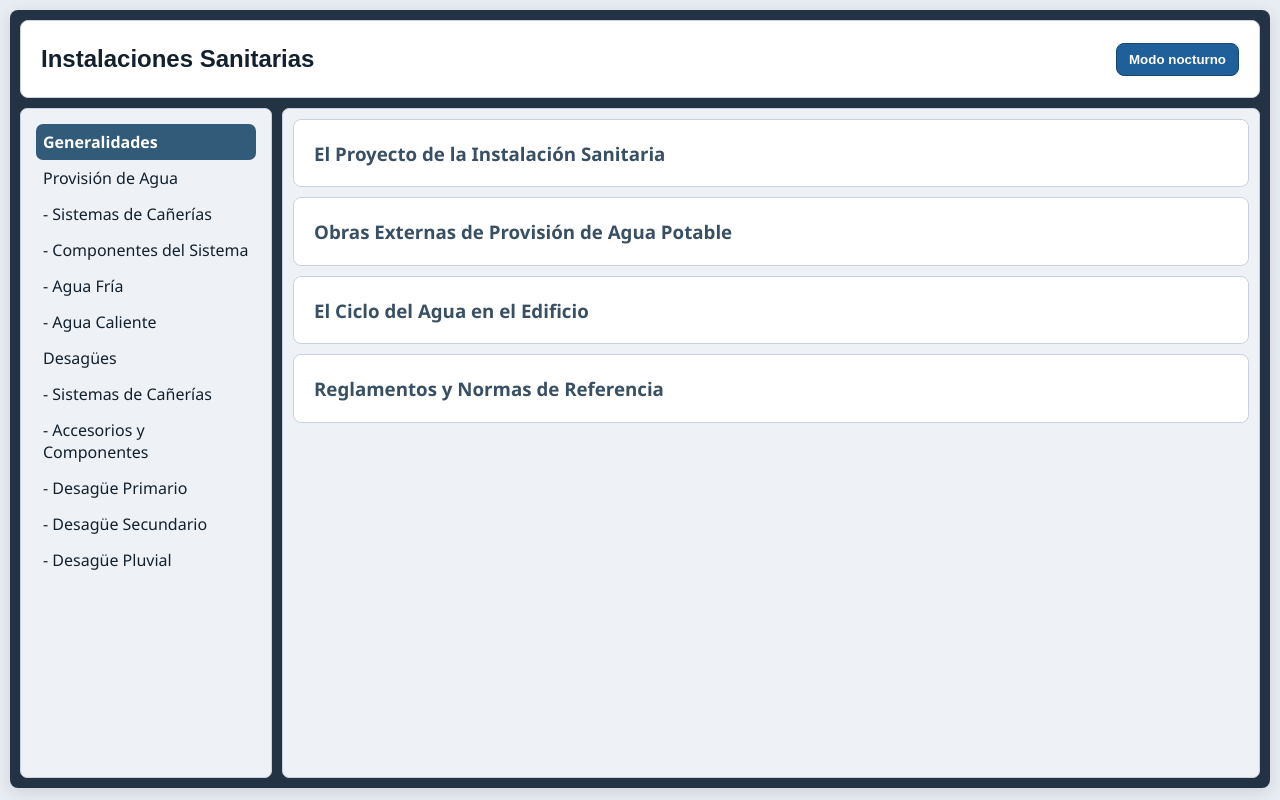
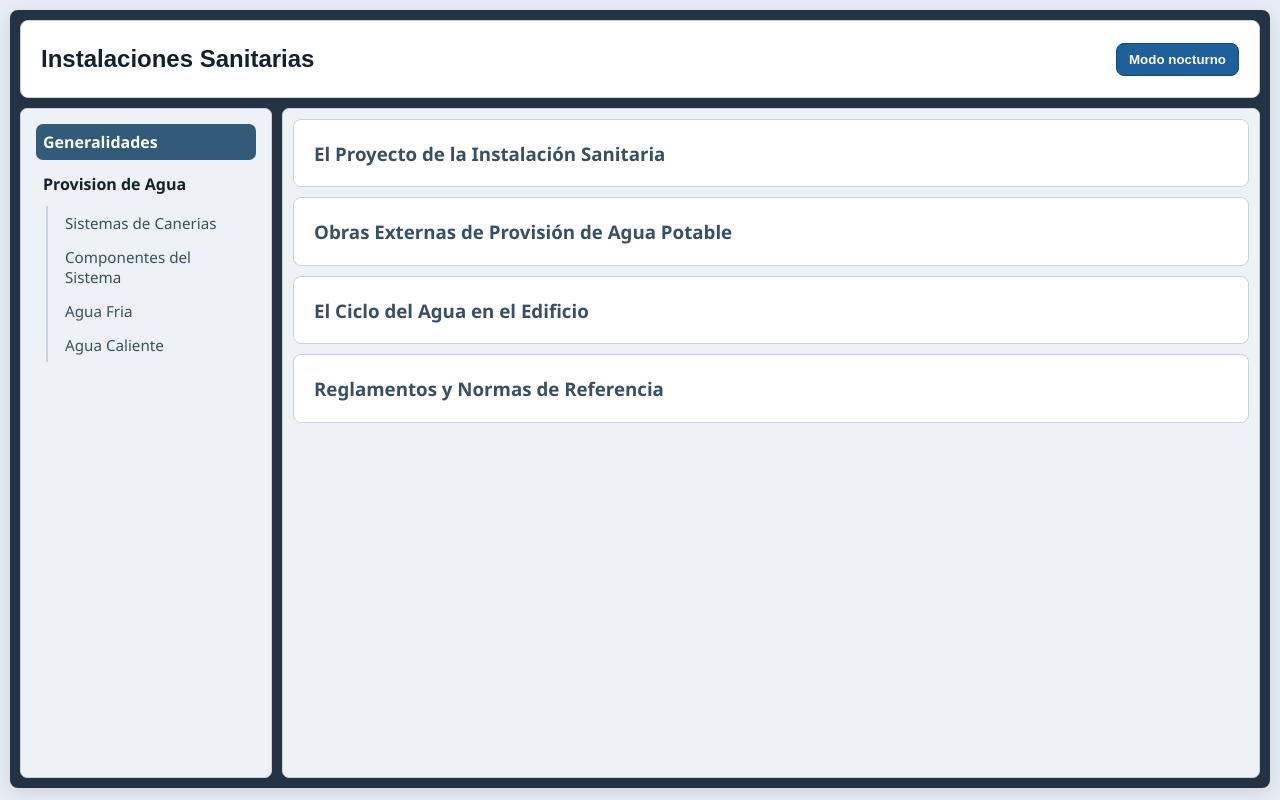
Before and after one commit to jonahsly/binstallations, a React (Create React App) app: page /sanitaria in a window 1280 px wide. Built offline with nearby package versions, Linux system fonts and the light colour scheme.

Commit message:
structure & visuals rework

```diff
--- a/src/components/LeftSideBar/LeftSideBar.css
+++ b/src/components/LeftSideBar/LeftSideBar.css
@@ -9,38 +9,71 @@
   transition: background-color 0.3s, border-color 0.3s;
 }
 
-.left-sidebar-header {
-  display: none;
+/* Shared reset for both first-level topics and nested subtopic lists. */
+.left-sidebar-list,
+.theme-sublist {
+  list-style: none;
+  margin: 0;
+  padding: 0;
 }
 
-.left-sidebar ul {
-  list-style: none;
-  padding: 0;
-  margin: 0;
+.theme-group + .theme-group {
+  margin-top: 6px;
 }
 
-.left-sidebar li {
+/* Visual nesting cue for subtopics under each parent topic. */
+.theme-sublist {
+  margin-top: 4px;
+  margin-left: 10px;
+  padding-left: 10px;
+  border-left: 2px solid var(--border-color);
+}
+
+.theme-item {
+  width: 100%;
+  border: none;
+  background: transparent;
   color: var(--text-primary);
   padding: 7px;
+  text-align: left;
   cursor: pointer;
   transition: background-color 0.2s, color 0.2s;
   border-radius: 7px;
-  font-weight: 500;
+  font: inherit;
 }
 
-.left-sidebar li:hover,
-.left-sidebar li.active {
+.theme-parent {
+  font-weight: 700;
+}
+
+.theme-child {
+  font-size: 0.95rem;
+  font-weight: 500;
+  color: var(--text-secondary);
+}
+
+.theme-item:hover {
   background-color: var(--hover-bg);
   color: var(--hover-text);
 }
 
-.left-sidebar li.active {
+.theme-item.active {
   background-color: var(--active-bg);
-  font-weight: 700;
   color: var(--active-text);
 }
 
+.theme-parent.active-parent:not(.active) {
+  background-color: var(--hover-bg);
+  color: var(--hover-text);
+}
+
+.theme-item:focus-visible {
+  outline: 2px solid var(--accent);
+  outline-offset: 2px;
+}
+
 @media (max-width: 900px) {
+  /* Off-canvas drawer pattern for mobile topic navigation. */
   .left-sidebar.mobile-drawer {
     position: absolute;
     top: 5px;
@@ -57,24 +90,4 @@
   .left-sidebar.mobile-drawer.open {
     transform: translateX(0);
   }
-
-  .left-sidebar.mobile-drawer .left-sidebar-header {
-    display: flex;
-    align-items: center;
-    justify-content: space-between;
-    gap: 8px;
-    margin-bottom: 10px;
-    color: var(--text-primary);
-    font-weight: 700;
-  }
-
-  .left-sidebar-close {
-    border: 1px solid var(--button-border);
-    background: var(--button-bg);
-    color: var(--button-text);
-    border-radius: 6px;
-    padding: 6px 10px;
-    cursor: pointer;
-    font-weight: 600;
-  }
 }
--- a/src/components/LeftSideBar/LeftSideBar.tsx
+++ b/src/components/LeftSideBar/LeftSideBar.tsx
@@ -2,20 +2,32 @@ import React from 'react';
 import { useAppContext } from '../../context/AppContext';
 import './LeftSideBar.css';
 
-const themes = [
+type ThemeItem = {
+  id: string;
+  label: string;
+};
+
+type ThemeGroup = ThemeItem & {
+  children?: ThemeItem[];
+};
+
+// Parent topics and subtopics used by the sidebar navigation.
+export const themeGroups: ThemeGroup[] = [
   { id: 'tema1', label: 'Generalidades' },
-  { id: 'tema2', label: 'Provisión de Agua' },
-  { id: 'tema3', label: '- Sistemas de Cañerías' },
-  { id: 'tema4', label: '- Componentes del Sistema' },
-  { id: 'tema5', label: '- Agua Fría' },
-  { id: 'tema6', label: '- Agua Caliente' },
-  { id: 'tema7', label: 'Desagües' },
-  { id: 'tema8', label: '- Sistemas de Cañerías' },
-  { id: 'tema9', label: '- Accesorios y Componentes' },
-  { id: 'tema10', label: '- Desagüe Primario' },
-  { id: 'tema11', label: '- Desagüe Secundario' },
-  { id: 'tema12', label: '- Desagüe Pluvial' },
+  {
+    id: 'tema2',
+    label: 'Provision de Agua',
+    children: [
+      { id: 'tema3', label: 'Sistemas de Canerias' },
+      { id: 'tema4', label: 'Componentes del Sistema' },
+      { id: 'tema5', label: 'Agua Fria' },
+      { id: 'tema6', label: 'Agua Caliente' },
+    ],
+  },
 ];
+
+// Flat index for quick lookups (mobile header label, validations, etc.).
+export const themes: ThemeItem[] = themeGroups.flatMap((group) => [group, ...(group.children ?? [])]);
 
 type LeftSidebarProps = {
   id?: string;
@@ -30,29 +42,48 @@ const LeftSidebar: React.FC<LeftSidebarProps> = ({ id, className = '', isMobile
 
   const handleThemeSelect = (themeId: string) => {
     setSelectedTheme(themeId);
+    // On mobile, selecting a topic should also close the drawer.
     if (isMobile) onClose?.();
   };
 
   return (
     <aside id={id} className={sidebarClassName}>
-      {isMobile && (
-        <div className="left-sidebar-header">
-          <span>Temas</span>
-          <button type="button" className="left-sidebar-close" onClick={onClose} aria-label="Cerrar menu">
-            Cerrar
-          </button>
-        </div>
-      )}
-      <ul>
-        {themes.map((theme) => (
-          <li
-            key={theme.id}
-            className={selectedTheme === theme.id ? 'active' : ''}
-            onClick={() => handleThemeSelect(theme.id)}
-          >
-            {theme.label}
-          </li>
-        ))}
+      <ul className="left-sidebar-list">
+        {/* Render parents first and group related subtopics directly below each parent. */}
+        {themeGroups.map((group) => {
+          const hasChildren = Boolean(group.children?.length);
+          const isParentSelected = selectedTheme === group.id;
+          // Highlight the parent when any of its children is active.
+          const hasActiveChild = group.children?.some((child) => child.id === selectedTheme) ?? false;
+
+          return (
+            <li key={group.id} className="theme-group">
+              <button
+                type="button"
+                className={`theme-item theme-parent ${isParentSelected ? 'active' : ''} ${hasActiveChild ? 'active-parent' : ''}`}
+                onClick={() => handleThemeSelect(group.id)}
+              >
+                {group.label}
+              </button>
+
+              {hasChildren && (
+                <ul className="theme-sublist">
+                  {group.children!.map((child) => (
+                    <li key={child.id}>
+                      <button
+                        type="button"
+                        className={`theme-item theme-child ${selectedTheme === child.id ? 'active' : ''}`}
+                        onClick={() => handleThemeSelect(child.id)}
+                      >
+                        {child.label}
+                      </button>
+                    </li>
+                  ))}
+                </ul>
+              )}
+            </li>
+          );
+        })}
       </ul>
     </aside>
   );
--- a/src/contents/generalContent.css
+++ b/src/contents/generalContent.css
@@ -23,13 +23,28 @@
   border-radius: 8px;
   box-shadow: 0 4px rgba(0, 0, 0, 0.4);
 }
+
+/* Legacy overlay badge kept hidden to avoid showing placeholder labels (e.g. "Abrazadera"). */
 .texto-overlay {
+  display: none !important;
+}
+
+/* Optional per-image caption for future descriptions. */
+.imagen-caption {
   position: absolute;
   bottom: 10px;
-  right: 100px;
+  left: 50%;
+  transform: translateX(-50%);
   background-color: rgba(0, 0, 0, 0.6);
-  color: rgb(214, 28, 28);
-  padding: 5px 10px;
+  color: #ffffff;
+  padding: 4px 8px;
   border-radius: 6px;
-  font-size: 14px;
+  font-size: 12px;
+  line-height: 1.2;
+  text-align: center;
+  max-width: calc(100% - 16px);
 }
+
+.imagen-caption:empty {
+  display: none;
+}
--- a/src/librarys/imageLibrary.tsx
+++ b/src/librarys/imageLibrary.tsx
@@ -26,7 +26,7 @@ import img12a from "../assets/img_af/acc12a.png";
 import img12b from "../assets/img_af/acc12b.png";
 import img13a from "../assets/img_af/acc13a.png";
 import img13b from "../assets/img_af/acc13b.png";
-import img13c from "../assets/img_af/acc13a.png";
+import img13c from "../assets/img_af/acc13c.png";
 import img14a from "../assets/img_af/acc14a.png";
 import img14b from "../assets/img_af/acc14b.png";
 import img14c from "../assets/img_af/acc14c.png";
--- a/src/pages/Home.css
+++ b/src/pages/Home.css
@@ -21,6 +21,11 @@
   }
 
   .mobile-theme-bar {
+    display: none;
+  }
+
+  /* Current selected theme shown in the mobile top bar. */
+  .mobile-theme-current {
     display: none;
   }
 
@@ -54,13 +59,37 @@
 
     .mobile-theme-bar {
       display: flex;
-      justify-content: flex-start;
+      align-items: center;
+      gap: 8px;
+      margin: 5px;
+      min-width: 0;
+    }
+
+    .mobile-theme-toggle {
+      margin: 0;
+      flex-shrink: 0;
+    }
+
+    .mobile-theme-current {
+      display: block;
+      flex: 1;
+      min-width: 0;
+      padding: 8px 10px;
+      border-radius: 8px;
+      border: 1px solid var(--border-color);
+      background-color: var(--surface-1);
+      color: var(--text-primary);
+      font-weight: 600;
+      white-space: nowrap;
+      overflow: hidden;
+      text-overflow: ellipsis;
     }
 
     .main-area {
       min-height: 0;
     }
 
+    /* Backdrop closes the sidebar when tapping outside on mobile. */
     .sidebar-backdrop {
       display: block;
       position: absolute;
--- a/src/pages/Home.tsx
+++ b/src/pages/Home.tsx
@@ -1,7 +1,7 @@
 import React, { useEffect, useState } from 'react';
 import { useLocation } from 'react-router-dom';
 import Navbar from '../components/Navbar/Navbar';
-import LeftSideBar from '../components/LeftSideBar/LeftSideBar';
+import LeftSideBar, { themes } from '../components/LeftSideBar/LeftSideBar';
 import MainContent from '../components/MainContent/MainContent';
 import { useAppContext } from '../context/AppContext';
 import "./Home.css";
@@ -14,10 +14,13 @@ const courseByPath = {
 
 const Home = () => {
   const location = useLocation();
-  const { selectedCourse, setSelectedCourse } = useAppContext();
+  const { selectedCourse, setSelectedCourse, selectedTheme } = useAppContext();
   const [isMobile, setIsMobile] = useState(false);
   const [isSidebarOpen, setIsSidebarOpen] = useState(false);
   const showThemeMenu = selectedCourse === 'sanitaria';
+  // Keep the badge text in sync with the real theme selection.
+  const selectedThemeLabel = themes.find((theme) => theme.id === selectedTheme)?.label ?? 'Tema';
+  const selectedThemeTitle = selectedThemeLabel.replace(/^-+\s*/, '');
 
   useEffect(() => {
     const routeCourse = courseByPath[location.pathname] ?? 'sanitaria';
@@ -54,8 +57,12 @@ const Home = () => {
   return (
     <div className="app-layout">
       <Navbar/>
+      {/* Mobile theme bar: current topic on the left, drawer toggle on the right. */}
       {isMobile && showThemeMenu && (
         <div className="mobile-theme-bar">
+          <span className="mobile-theme-current" aria-live="polite">
+            {`Tema: ${selectedThemeTitle}`}
+          </span>
           <button
             type="button"
             className="mobile-theme-toggle"
@@ -63,11 +70,12 @@ const Home = () => {
             aria-expanded={isSidebarOpen}
             aria-controls="theme-sidebar"
           >
-            {isSidebarOpen ? 'Ocultar temas' : 'Ver temas'}
+            {isSidebarOpen ? 'Ocultar temas' : 'Más temas'}
           </button>
         </div>
       )}
       <div className="main-area">
+        {/* Clicking outside the drawer closes it. */}
         {isMobile && showThemeMenu && isSidebarOpen && (
           <button
             type="button"
@@ -76,6 +84,7 @@ const Home = () => {
             onClick={handleCloseSidebar}
           />
         )}
+        {/* Keep close behavior centralized in Home for mobile interactions. */}
         {showThemeMenu && (
           <LeftSideBar
             id="theme-sidebar"
--- a/src/pages/LoadingPage.css
+++ b/src/pages/LoadingPage.css
@@ -4,7 +4,8 @@
     align-items: center;
     justify-content: center;
     height: 100vh;
-    background: var(--bg-c1);
+    /* Reuse global theme token to keep loading view in sync with app themes. */
+    background: var(--page-bg);
   }
 
   .progress-circle {
```
Also changed, not shown: src/components/MainContent/MainContent.tsx (+34 -19 lines), src/contents/tema4.tsx (+17 -17 lines), 1 other file (tests, documents, lock files or other folders).
